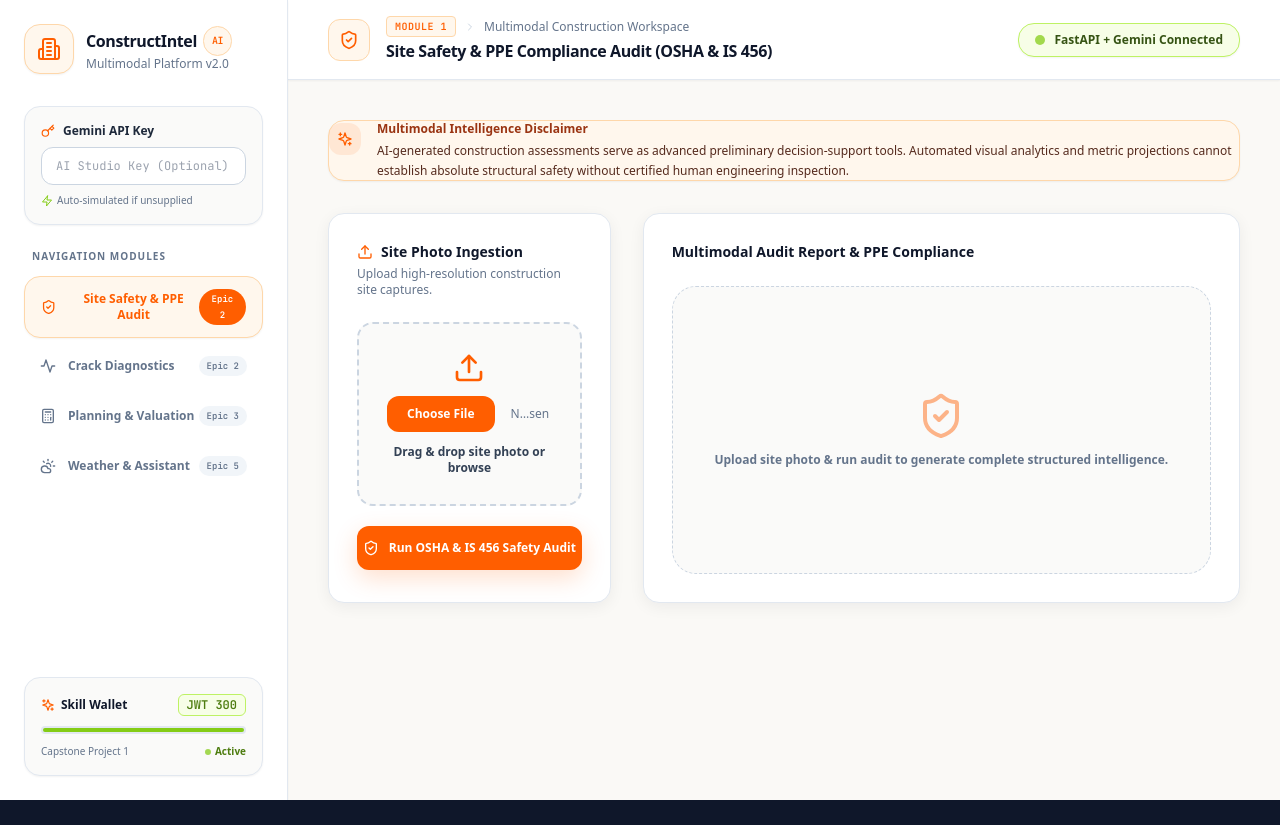
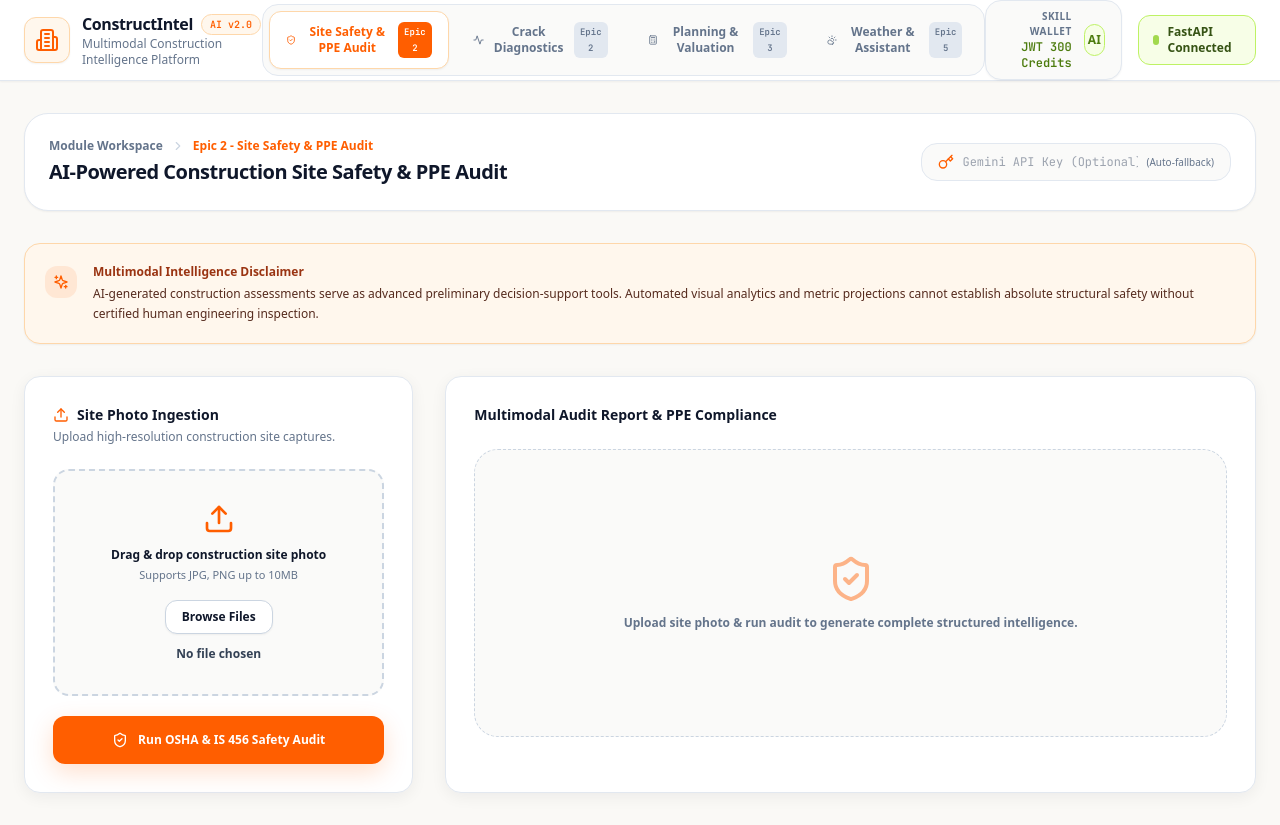
Before and after one commit to Akshgit17/Multimodal-Construction-Intelligence-Platform, a React (Vite) app in the folder frontend/: page / in a window 1280 px wide. Before the commit the page ends 800 px from the top, so only its background shows below. Built offline with nearby package versions, Linux system fonts and the light colour scheme.

Commit message:
fix(ui): overhaul UI layout with top nav bar, clean dropzone, and proper spacing

```diff
--- a/frontend/src/App.jsx
+++ b/frontend/src/App.jsx
@@ -16,9 +16,7 @@ import {
   Layers,
   Sparkles,
   ChevronRight,
-  Zap,
-  CheckSquare,
-  HelpCircle
+  Zap
 } from 'lucide-react';
 
 export default function App() {
@@ -181,49 +179,28 @@ export default function App() {
   ];
 
   return (
-    <div className="flex h-screen bg-[#FAF9F6] text-[#0F172A] overflow-hidden font-sans">
+    <div className="min-h-screen bg-[#FAF9F6] text-[#0F172A] font-sans flex flex-col selection:bg-[#FF5E00]/20 selection:text-[#FF5E00]">
 
-      {/* Clean White & Orange Sidebar inspired by CharchaSearch */}
-      <motion.aside
-        initial={{ x: -30, opacity: 0 }}
-        animate={{ x: 0, opacity: 1 }}
-        transition={{ duration: 0.4, ease: 'easeOut' }}
-        className="w-72 bg-white border-r border-[#E2E8F0] flex flex-col justify-between p-6 z-30 shadow-sm"
-      >
-        <div>
-          {/* Brand Logo & Header */}
-          <div className="flex items-center gap-3 mb-8">
-            <div className="p-3 bg-[#FFF7ED] border border-[#FED7AA] rounded-2xl text-[#FF5E00] shadow-sm">
+      {/* Top Navigation & Header Bar (CharchaSearch Style) */}
+      <header className="bg-white border-b border-[#E2E8F0] sticky top-0 z-40 shadow-sm">
+        <div className="max-w-7xl mx-auto px-6 h-20 flex items-center justify-between">
+
+          {/* Brand Logo & Title */}
+          <div className="flex items-center gap-3">
+            <div className="p-2.5 bg-[#FFF7ED] border border-[#FED7AA] rounded-xl text-[#FF5E00] shadow-sm">
               <Building2 className="w-6 h-6" />
             </div>
             <div>
-              <h1 className="font-extrabold text-base text-[#0F172A] tracking-tight flex items-center gap-1.5">
-                ConstructIntel <span className="text-[10px] bg-[#FFF7ED] text-[#FF5E00] border border-[#FED7AA] px-2 py-0.5 rounded-full font-mono font-bold">AI</span>
-              </h1>
-              <p className="text-xs text-[#64748B] font-medium">Multimodal Platform v2.0</p>
+              <div className="flex items-center gap-2">
+                <h1 className="font-extrabold text-base text-[#0F172A] tracking-tight">ConstructIntel</h1>
+                <span className="text-[10px] bg-[#FFF7ED] text-[#FF5E00] border border-[#FED7AA] px-2 py-0.5 rounded-full font-mono font-bold">AI v2.0</span>
+              </div>
+              <p className="text-xs text-[#64748B] font-medium">Multimodal Construction Intelligence Platform</p>
             </div>
           </div>
 
-          {/* API Key Box */}
-          <div className="mb-6 bg-[#FAFAF9] p-4 rounded-2xl border border-[#E2E8F0] shadow-sm">
-            <label className="text-xs font-bold text-[#1E293B] flex items-center gap-2 mb-2">
-              <Key className="w-3.5 h-3.5 text-[#FF5E00]" /> Gemini API Key
-            </label>
-            <input
-              type="password"
-              value={apiKey}
-              onChange={(e) => setApiKey(e.target.value)}
-              placeholder="AI Studio Key (Optional)"
-              className="w-full bg-white border border-[#CBD5E1] rounded-xl px-3.5 py-2.5 text-xs text-[#0F172A] focus:outline-none focus:border-[#FF5E00] focus:ring-2 focus:ring-[#FF5E00]/20 transition-all font-mono"
-            />
-            <p className="text-[10px] text-[#64748B] mt-2 flex items-center gap-1 font-medium">
-              <Zap className="w-3 h-3 text-[#84CC16]" /> Auto-simulated if unsupplied
-            </p>
-          </div>
-
-          {/* Navigation */}
-          <div className="text-[10px] uppercase tracking-widest text-[#64748B] font-bold mb-3 px-2">Navigation Modules</div>
-          <nav className="space-y-1.5">
+          {/* Top Horizontal Module Navigation Bar */}
+          <nav className="hidden md:flex items-center gap-2 bg-[#FAFAF9] p-1.5 rounded-2xl border border-[#E2E8F0]">
             {navItems.map((item) => {
               const Icon = item.icon;
               const isActive = activeTab === item.id;
@@ -231,94 +208,106 @@ export default function App() {
                 <button
                   key={item.id}
                   onClick={() => setActiveTab(item.id)}
-                  className={`w-full flex items-center justify-between px-4 py-3 rounded-2xl text-xs font-bold transition-all duration-200 group ${
+                  className={`flex items-center gap-2 px-4 py-2.5 rounded-xl text-xs font-bold transition-all duration-200 ${
                     isActive
-                      ? 'bg-[#FFF7ED] text-[#FF5E00] border border-[#FED7AA] shadow-sm'
-                      : 'text-[#64748B] hover:bg-[#FAFAF9] hover:text-[#0F172A]'
+                      ? 'bg-white text-[#FF5E00] shadow-sm border border-[#FED7AA]'
+                      : 'text-[#64748B] hover:text-[#0F172A] hover:bg-white/50'
                   }`}
                 >
-                  <div className="flex items-center gap-3">
-                    <Icon className={`w-4 h-4 transition-transform group-hover:scale-110 ${isActive ? 'text-[#FF5E00]' : 'text-[#64748B]'}`} />
+                  <Icon className={`w-4 h-4 ${isActive ? 'text-[#FF5E00]' : 'text-[#64748B]'}`} />
                   <span>{item.label}</span>
-                  </div>
-                  <span className={`text-[9px] px-2 py-0.5 rounded-full font-mono font-bold ${isActive ? 'bg-[#FF5E00] text-white' : 'bg-[#F1F5F9] text-[#64748B]'}`}>
+                  <span className={`text-[9px] px-1.5 py-0.5 rounded-md font-mono font-bold ${isActive ? 'bg-[#FF5E00] text-white' : 'bg-[#E2E8F0] text-[#64748B]'}`}>
                     {item.badge}
                   </span>
                 </button>
               );
             })}
           </nav>
+
+          {/* Right Action / Skill Wallet Profile */}
+          <div className="flex items-center gap-4">
+            <div className="hidden lg:flex items-center gap-3 bg-[#FAFAF9] px-4 py-2 rounded-2xl border border-[#E2E8F0] shadow-sm">
+              <div className="flex flex-col text-right">
+                <span className="text-[10px] text-[#64748B] font-bold uppercase tracking-wider">Skill Wallet</span>
+                <span className="text-xs font-mono font-bold text-[#4D7C0F]">JWT 300 Credits</span>
               </div>
-
-        {/* Skill Wallet Widget */}
-        <div className="p-4 bg-[#FAFAF9] rounded-2xl border border-[#E2E8F0] shadow-sm space-y-2.5">
-          <div className="flex items-center justify-between">
-            <span className="text-xs font-bold text-[#0F172A] flex items-center gap-1.5">
-              <Sparkles className="w-3.5 h-3.5 text-[#FF5E00]" /> Skill Wallet
-            </span>
-            <span className="text-xs font-mono font-bold text-[#4D7C0F] bg-[#F7FEE7] border border-[#BEF264] px-2 py-0.5 rounded-md">JWT 300</span>
-          </div>
-          <div className="w-full bg-[#E2E8F0] h-2 rounded-full overflow-hidden p-0.5">
-            <div className="bg-[#84CC16] h-full rounded-full w-full"></div>
-          </div>
-          <div className="flex items-center justify-between text-[10px] text-[#64748B] font-medium">
-            <span>Capstone Project 1</span>
-            <span className="text-[#4D7C0F] font-bold flex items-center gap-1">
-              <span className="w-1.5 h-1.5 rounded-full bg-[#84CC16] animate-pulse"></span> Active
-            </span>
-          </div>
-        </div>
-      </motion.aside>
-
-      {/* Main Content Workspace */}
-      <div className="flex-1 flex flex-col overflow-hidden bg-[#FAF9F6]">
-
-        {/* Top Header */}
-        <header className="h-20 border-b border-[#E2E8F0] bg-white px-10 flex items-center justify-between z-20 shadow-sm">
-          <div className="flex items-center gap-4">
-            <div className="p-2.5 bg-[#FFF7ED] border border-[#FED7AA] rounded-xl text-[#FF5E00]">
-              {activeTab === 'safety' && <ShieldCheck className="w-5 h-5" />}
-              {activeTab === 'crack' && <Activity className="w-5 h-5" />}
-              {activeTab === 'planning' && <Calculator className="w-5 h-5" />}
-              {activeTab === 'assistant' && <CloudSun className="w-5 h-5" />}
-            </div>
-            <div>
-              <div className="flex items-center gap-2">
-                <span className="text-[10px] font-mono font-bold uppercase tracking-wider text-[#FF5E00] bg-[#FFF7ED] border border-[#FED7AA] px-2 py-0.5 rounded">
-                  {activeTab === 'safety' && 'Module 1'}
-                  {activeTab === 'crack' && 'Module 2'}
-                  {activeTab === 'planning' && 'Module 3'}
-                  {activeTab === 'assistant' && 'Module 4'}
-                </span>
-                <ChevronRight className="w-3 h-3 text-[#CBD5E1]" />
-                <span className="text-xs text-[#64748B] font-medium">Multimodal Construction Workspace</span>
-              </div>
-              <h2 className="text-base font-extrabold text-[#0F172A] tracking-tight mt-0.5">
-                {activeTab === 'safety' && 'Site Safety & PPE Compliance Audit (OSHA & IS 456)'}
-                {activeTab === 'crack' && 'Crack Diagnostics & Structural Integrity Analysis'}
-                {activeTab === 'planning' && 'Construction Planning & Real Estate Valuation Engine'}
-                {activeTab === 'assistant' && 'Daily Site Assistant & Weather-Aware Advisory'}
-              </h2>
+              <div className="w-8 h-8 rounded-full bg-[#F7FEE7] border border-[#BEF264] flex items-center justify-center text-[#4D7C0F] font-bold text-xs">
+                AI
               </div>
             </div>
 
-          <div className="flex items-center gap-3">
-            <div className="flex items-center gap-2.5 bg-[#F7FEE7] border border-[#BEF264] px-4 py-2 rounded-2xl shadow-sm">
+            <div className="flex items-center gap-2 bg-[#F7FEE7] border border-[#BEF264] px-3.5 py-2 rounded-xl text-xs font-bold text-[#365314]">
               <span className="w-2.5 h-2.5 rounded-full bg-[#84CC16] animate-pulse"></span>
-              <span className="text-xs text-[#365314] font-bold">FastAPI + Gemini Connected</span>
+              <span>FastAPI Connected</span>
             </div>
+          </div>
+        </div>
+
+        {/* Mobile Navigation Bar */}
+        <div className="md:hidden flex items-center gap-2 px-6 py-3 bg-[#FAFAF9] border-t border-[#E2E8F0] overflow-x-auto">
+          {navItems.map((item) => {
+            const Icon = item.icon;
+            const isActive = activeTab === item.id;
+            return (
+              <button
+                key={item.id}
+                onClick={() => setActiveTab(item.id)}
+                className={`flex items-center gap-2 px-3 py-2 rounded-xl text-xs font-bold shrink-0 ${
+                  isActive ? 'bg-white text-[#FF5E00] shadow-sm border border-[#FED7AA]' : 'text-[#64748B]'
+                }`}
+              >
+                <Icon className="w-3.5 h-3.5" />
+                <span>{item.label}</span>
+              </button>
+            );
+          })}
         </div>
       </header>
 
-        {/* Scrollable Viewport */}
-        <div className="flex-1 overflow-y-auto p-10">
-          <div className="max-w-6xl mx-auto space-y-8 pb-16">
+      {/* Main Container */}
+      <main className="flex-1 overflow-y-auto px-6 py-8">
+        <div className="max-w-7xl mx-auto space-y-8">
+
+          {/* Sub-header & API Key Row */}
+          <div className="flex flex-col md:flex-row md:items-center justify-between gap-4 bg-white p-6 rounded-3xl border border-[#E2E8F0] shadow-sm">
+            <div>
+              <div className="flex items-center gap-2 text-xs text-[#64748B] font-semibold mb-1">
+                <span>Module Workspace</span>
+                <ChevronRight className="w-3.5 h-3.5 text-[#CBD5E1]" />
+                <span className="text-[#FF5E00] font-bold">
+                  {activeTab === 'safety' && 'Epic 2 - Site Safety & PPE Audit'}
+                  {activeTab === 'crack' && 'Epic 2 - Crack Diagnostics & Structural Integrity'}
+                  {activeTab === 'planning' && 'Epic 3 - Planning & Real Estate Valuation'}
+                  {activeTab === 'assistant' && 'Epic 5 - Daily Assistant & Weather Advisory'}
+                </span>
+              </div>
+              <h2 className="text-xl font-extrabold text-[#0F172A] tracking-tight">
+                {activeTab === 'safety' && 'AI-Powered Construction Site Safety & PPE Audit'}
+                {activeTab === 'crack' && 'Surface Crack Diagnostics & Structural Repair Advisor'}
+                {activeTab === 'planning' && 'Real Estate Valuation, CapEx & Material Estimation'}
+                {activeTab === 'assistant' && 'Weather-Aware Construction Advisory & Expert Chatbot'}
+              </h2>
+            </div>
+
+            {/* Optional API Key Input */}
+            <div className="flex items-center gap-2 bg-[#FAFAF9] px-4 py-2.5 rounded-2xl border border-[#E2E8F0]">
+              <Key className="w-4 h-4 text-[#FF5E00]" />
+              <input
+                type="password"
+                value={apiKey}
+                onChange={(e) => setApiKey(e.target.value)}
+                placeholder="Gemini API Key (Optional)"
+                className="bg-transparent text-xs text-[#0F172A] focus:outline-none font-mono w-44"
+              />
+              <span className="text-[10px] text-[#64748B] font-medium hidden sm:inline">(Auto-fallback)</span>
+            </div>
+          </div>
 
           {/* Architectural Notice Banner */}
           <motion.div
-              initial={{ opacity: 0, y: -10 }}
+            initial={{ opacity: 0, y: -8 }}
             animate={{ opacity: 1, y: 0 }}
-              className="bg-[#FFF7ED] border border-[#FED7AA] rounded-2xl p-4.5 flex items-start gap-4 shadow-sm"
+            className="bg-[#FFF7ED] border border-[#FED7AA] rounded-2xl p-5 flex items-start gap-4 shadow-sm"
           >
             <div className="p-2 bg-[#FF5E00]/10 rounded-xl text-[#FF5E00] shrink-0 mt-0.5">
               <Sparkles className="w-4 h-4" />
@@ -336,10 +325,10 @@ export default function App() {
             {activeTab === 'safety' && (
               <motion.div
                 key="safety"
-                  initial={{ opacity: 0, y: 20 }}
+                initial={{ opacity: 0, y: 15 }}
                 animate={{ opacity: 1, y: 0 }}
-                  exit={{ opacity: 0, y: -20 }}
-                  transition={{ duration: 0.25 }}
+                exit={{ opacity: 0, y: -15 }}
+                transition={{ duration: 0.2 }}
                 className="grid grid-cols-1 lg:grid-cols-3 gap-8"
               >
                 <div className="charcha-card p-7 space-y-6">
@@ -351,21 +340,27 @@ export default function App() {
                   </div>
 
                   <form onSubmit={handleSafetyAudit} className="space-y-5">
-                      <div className="border-2 border-dashed border-[#CBD5E1] rounded-2xl p-7 text-center hover:border-[#FF5E00] transition-all cursor-pointer bg-[#FAFAF9] group">
-                        <Upload className="w-8 h-8 text-[#FF5E00] mx-auto mb-3 group-hover:scale-110 transition-transform" />
+                    <div className="relative border-2 border-dashed border-[#CBD5E1] rounded-2xl p-8 text-center hover:border-[#FF5E00] transition-all cursor-pointer bg-[#FAFAF9] group flex flex-col items-center justify-center">
+                      <Upload className="w-8 h-8 text-[#FF5E00] mb-3 group-hover:scale-110 transition-transform" />
+                      <span className="text-xs font-bold text-[#0F172A] mb-1">Drag & drop construction site photo</span>
+                      <span className="text-[11px] text-[#64748B] mb-4">Supports JPG, PNG up to 10MB</span>
+
+                      <label className="relative cursor-pointer bg-white border border-[#CBD5E1] hover:border-[#FF5E00] text-[#0F172A] hover:text-[#FF5E00] px-4 py-2 rounded-xl text-xs font-bold shadow-sm transition-all">
+                        <span>Browse Files</span>
                         <input
                           type="file"
                           accept="image/*"
                           onChange={(e) => setSafetyFile(e.target.files[0])}
-                          className="w-full text-xs text-[#64748B] file:mr-4 file:py-2.5 file:px-5 file:rounded-xl file:border-0 file:text-xs file:font-bold file:bg-[#FF5E00] file:text-white hover:file:bg-[#E05300] transition-all cursor-pointer"
+                          className="absolute inset-0 opacity-0 cursor-pointer"
                         />
-                        <p className="text-xs text-[#334155] mt-3 font-bold">{safetyFile ? safetyFile.name : 'Drag & drop site photo or browse'}</p>
+                      </label>
+                      <p className="text-xs text-[#334155] mt-3 font-semibold">{safetyFile ? `Selected: ${safetyFile.name}` : 'No file chosen'}</p>
                     </div>
 
                     <button
                       type="submit"
                       disabled={safetyLoading}
-                        className="w-full charcha-btn py-3.5 rounded-2xl text-xs flex items-center justify-center gap-2.5 disabled:opacity-50"
+                      className="w-full charcha-btn py-4 rounded-2xl text-xs flex items-center justify-center gap-2.5 disabled:opacity-50 shadow-md"
                     >
                       {safetyLoading ? <Loader2 className="w-4 h-4 animate-spin" /> : <ShieldCheck className="w-4 h-4" />}
                       Run OSHA & IS 456 Safety Audit
@@ -464,10 +459,10 @@ export default function App() {
             {activeTab === 'crack' && (
               <motion.div
                 key="crack"
-                  initial={{ opacity: 0, y: 20 }}
+                initial={{ opacity: 0, y: 15 }}
                 animate={{ opacity: 1, y: 0 }}
-                  exit={{ opacity: 0, y: -20 }}
-                  transition={{ duration: 0.25 }}
+                exit={{ opacity: 0, y: -15 }}
+                transition={{ duration: 0.2 }}
                 className="grid grid-cols-1 lg:grid-cols-3 gap-8"
               >
                 <div className="charcha-card p-7 space-y-6">
@@ -479,21 +474,27 @@ export default function App() {
                   </div>
 
                   <form onSubmit={handleCrackDiagnosis} className="space-y-5">
-                      <div className="border-2 border-dashed border-[#CBD5E1] rounded-2xl p-7 text-center hover:border-[#FF5E00] transition-all cursor-pointer bg-[#FAFAF9] group">
-                        <Activity className="w-8 h-8 text-[#FF5E00] mx-auto mb-3 group-hover:scale-110 transition-transform" />
+                    <div className="relative border-2 border-dashed border-[#CBD5E1] rounded-2xl p-8 text-center hover:border-[#FF5E00] transition-all cursor-pointer bg-[#FAFAF9] group flex flex-col items-center justify-center">
+                      <Activity className="w-8 h-8 text-[#FF5E00] mb-3 group-hover:scale-110 transition-transform" />
+                      <span className="text-xs font-bold text-[#0F172A] mb-1">Drag & drop surface crack photo</span>
+                      <span className="text-[11px] text-[#64748B] mb-4">Supports JPG, PNG up to 10MB</span>
+
+                      <label className="relative cursor-pointer bg-white border border-[#CBD5E1] hover:border-[#FF5E00] text-[#0F172A] hover:text-[#FF5E00] px-4 py-2 rounded-xl text-xs font-bold shadow-sm transition-all">
+                        <span>Browse Files</span>
                         <input
                           type="file"
                           accept="image/*"
                           onChange={(e) => setCrackFile(e.target.files[0])}
-                          className="w-full text-xs text-[#64748B] file:mr-4 file:py-2.5 file:px-5 file:rounded-xl file:border-0 file:text-xs file:font-bold file:bg-[#FF5E00] file:text-white hover:file:bg-[#E05300] transition-all cursor-pointer"
+                          className="absolute inset-0 opacity-0 cursor-pointer"
                         />
-                        <p className="text-xs text-[#334155] mt-3 font-bold">{crackFile ? crackFile.name : 'Drag & drop defect surface image'}</p>
+                      </label>
+                      <p className="text-xs text-[#334155] mt-3 font-semibold">{crackFile ? `Selected: ${crackFile.name}` : 'No file chosen'}</p>
                     </div>
 
                     <button
                       type="submit"
                       disabled={crackLoading}
-                        className="w-full charcha-btn py-3.5 rounded-2xl text-xs flex items-center justify-center gap-2.5 disabled:opacity-50"
+                      className="w-full charcha-btn py-4 rounded-2xl text-xs flex items-center justify-center gap-2.5 disabled:opacity-50 shadow-md"
                     >
                       {crackLoading ? <Loader2 className="w-4 h-4 animate-spin" /> : <Activity className="w-4 h-4" />}
                       Analyze Structural Defect
@@ -565,10 +566,10 @@ export default function App() {
             {activeTab === 'planning' && (
               <motion.div
                 key="planning"
-                  initial={{ opacity: 0, y: 20 }}
+                initial={{ opacity: 0, y: 15 }}
                 animate={{ opacity: 1, y: 0 }}
-                  exit={{ opacity: 0, y: -20 }}
-                  transition={{ duration: 0.25 }}
+                exit={{ opacity: 0, y: -15 }}
+                transition={{ duration: 0.2 }}
                 className="grid grid-cols-1 lg:grid-cols-3 gap-8"
               >
                 <div className="charcha-card p-7 space-y-6">
@@ -635,7 +636,7 @@ export default function App() {
                     <button
                       type="submit"
                       disabled={planLoading}
-                        className="w-full charcha-btn py-3.5 rounded-2xl text-xs flex items-center justify-center gap-2.5"
+                      className="w-full charcha-btn py-4 rounded-2xl text-xs flex items-center justify-center gap-2.5 shadow-md"
                     >
                       {planLoading ? <Loader2 className="w-4 h-4 animate-spin" /> : <Calculator className="w-4 h-4" />}
                       Calculate Valuation & Materials
@@ -709,10 +710,10 @@ export default function App() {
             {activeTab === 'assistant' && (
               <motion.div
                 key="assistant"
-                  initial={{ opacity: 0, y: 20 }}
+                initial={{ opacity: 0, y: 15 }}
                 animate={{ opacity: 1, y: 0 }}
-                  exit={{ opacity: 0, y: -20 }}
-                  transition={{ duration: 0.25 }}
+                exit={{ opacity: 0, y: -15 }}
+                transition={{ duration: 0.2 }}
                 className="grid grid-cols-1 lg:grid-cols-3 gap-8"
               >
                 <div className="charcha-card p-7 space-y-5">
@@ -760,7 +761,7 @@ export default function App() {
                       <button
                         type="submit"
                         disabled={chatLoading || !chatQuestion}
-                          className="w-full charcha-btn py-3.5 rounded-2xl text-xs flex items-center justify-center gap-2 disabled:opacity-50"
+                        className="w-full charcha-btn py-4 rounded-2xl text-xs flex items-center justify-center gap-2 disabled:opacity-50 shadow-md"
                       >
                         {chatLoading ? <Loader2 className="w-4 h-4 animate-spin" /> : <Send className="w-4 h-4" />}
                         Send Engineering Query
@@ -807,8 +808,7 @@ export default function App() {
           </AnimatePresence>
 
         </div>
-        </div>
-      </div>
+      </main>
     </div>
   );
 }
```
Lines whose indentation alone changed are shown as unchanged.
